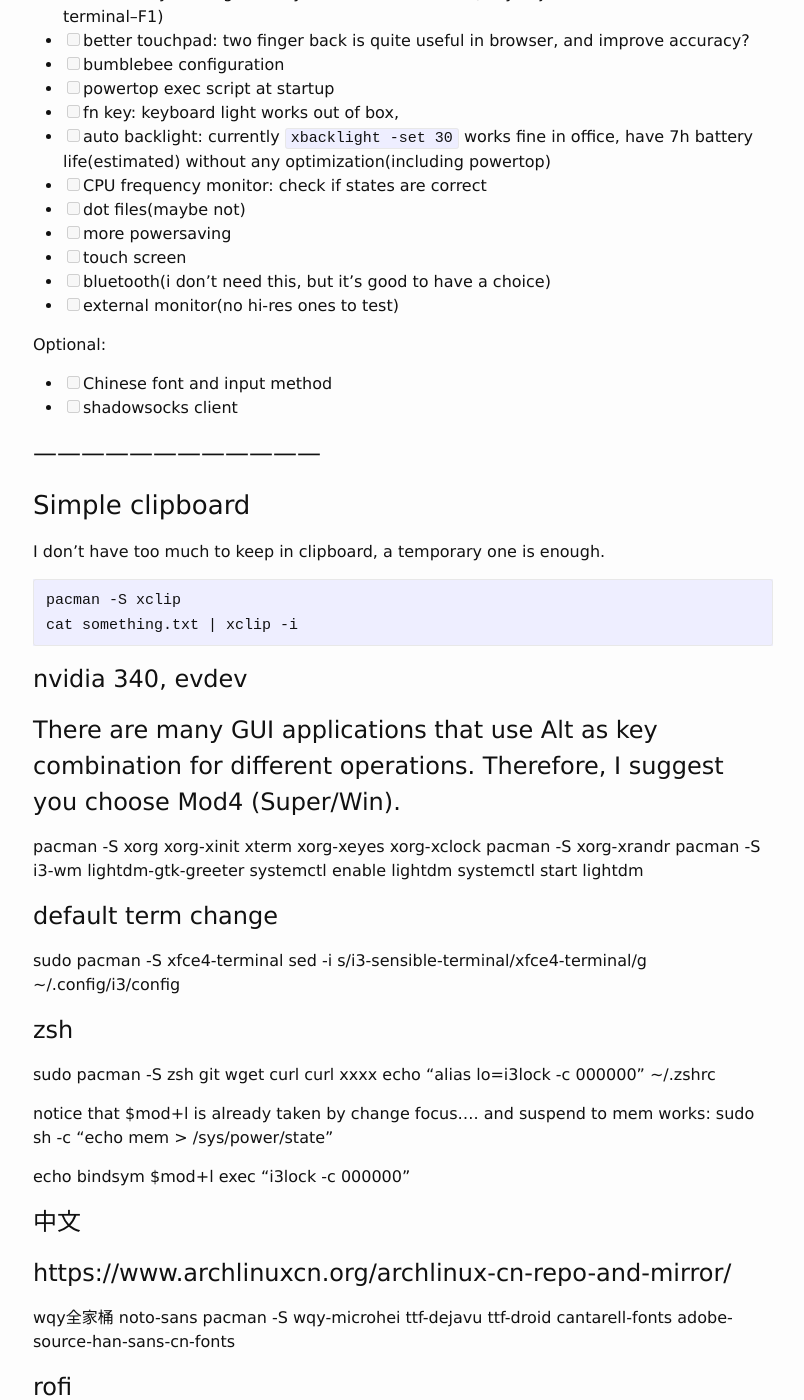
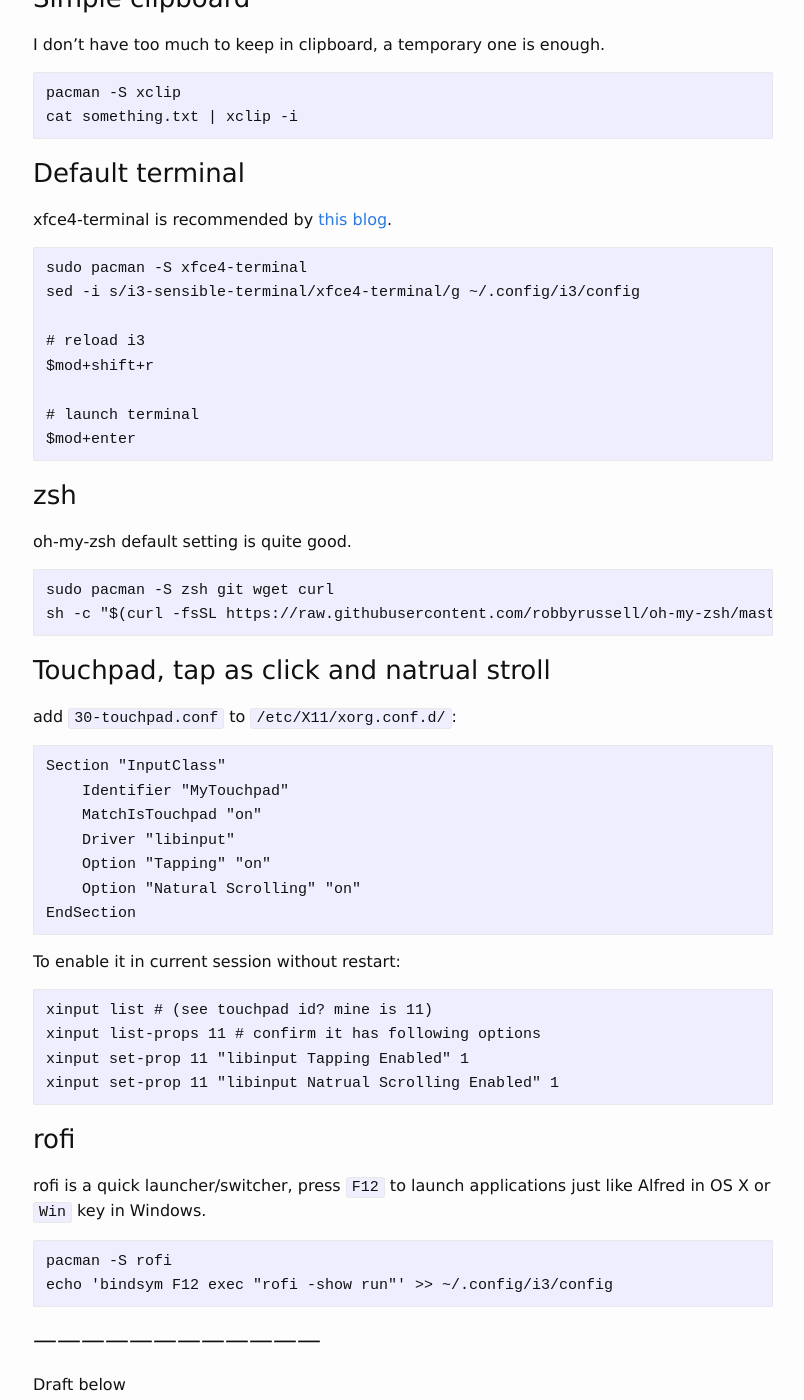
Before and after one commit to ahxxm/ahxxm.github.io, a Jekyll site: the page built from _posts/2016-04-19-arch-xps-9550.md, in a window 1280 px wide and 1400 px high, scrolled down 4958 px. Shown: the whole window, without its empty margins (237-1041 px from the left). Built offline with Jekyll 4.4.1, drawn with Linux system fonts in a browser that asks for light colours; some of the changed text lies outside the part shown.

Commit message:
move finished parts above

```diff
--- a/_posts/2016-04-19-arch-xps-9550.md
+++ b/_posts/2016-04-19-arch-xps-9550.md
@@ -178,8 +178,60 @@ Now you can reboot into this system:
 
 Good time to make a full-disk backup now.
 
+### Graphics
+
+There are many GUI applications using Alt as key combination for different operations, so Mod4 (Super/Win) is recommended.
+
+    # Choose nvidia 340 and evdev.
+    pacman -S xorg xorg-xinit xterm xorg-xeyes xorg-xclock
+    pacman -S xorg-xrandr
+
+    # or Pacman -S i3, will get an option to install all.
+    pacman -S i3-wm i3lock i3status
+
+    # after start there will be a guidance
+    pacman -S lightdm-gtk-greeter
+    systemctl enable lightdm
+    systemctl start lightdm
+
+    # quick lock
+    echo "alias lo=i3lock -c 000000" ~/.zshrc
+
+### Sound
+
+To easily unmute and adjust sound level, install `alsa-utils`:
+
+    pacman -S alsa-utils
+    alsamixer # arrow select mixer, M mute/unmute it.
+
+### Simple clipboard
+
+I don't have too much to keep in clipboard, a temporary one is enough.
+
+    pacman -S xclip
+    cat something.txt | xclip -i
+
+### Default terminal
+
+xfce4-terminal is recommended by [this blog](https://bigeagle.me/2014/06/archlinux-install-for-beginners/).
+
+    sudo pacman -S xfce4-terminal
+    sed -i s/i3-sensible-terminal/xfce4-terminal/g ~/.config/i3/config
+
+    # reload i3
+    $mod+shift+r
+
+    # launch terminal
+    $mod+enter
+
+### zsh
+
+oh-my-zsh default setting is quite good.
+
+    sudo pacman -S zsh git wget curl
+    sh -c "$(curl -fsSL https://raw.githubusercontent.com/robbyrussell/oh-my-zsh/master/tools/install.sh)"
+
 ### Touchpad, tap as click and natrual stroll
-
 
 add `30-touchpad.conf` to `/etc/X11/xorg.conf.d/`:
 
@@ -197,6 +249,13 @@ To enable it in current session without restart:
     xinput list-props 11 # confirm it has following options
     xinput set-prop 11 "libinput Tapping Enabled" 1
     xinput set-prop 11 "libinput Natrual Scrolling Enabled" 1
+
+### rofi
+
+rofi is a quick launcher/switcher, press `F12` to launch applications just like Alfred in OS X or `Win` key in Windows.
+
+    pacman -S rofi
+    echo 'bindsym F12 exec "rofi -show run"' >> ~/.config/i3/config
 
 
 # ------------------------------------
@@ -228,31 +287,8 @@ Optional:
 
 
 # ------------------------------------
-### Simple clipboard
-
-I don't have too much to keep in clipboard, a temporary one is enough.
-
-    pacman -S xclip
-    cat something.txt | xclip -i
 
 
-# nvidia 340, evdev
-# There are many GUI applications that use Alt as key combination for different operations. Therefore, I suggest you choose Mod4 (Super/Win).
-pacman -S xorg xorg-xinit xterm xorg-xeyes xorg-xclock
-pacman -S xorg-xrandr
-pacman -S i3-wm lightdm-gtk-greeter
-systemctl enable lightdm
-systemctl start lightdm
-
-# default term change
-sudo pacman -S xfce4-terminal
-sed -i s/i3-sensible-terminal/xfce4-terminal/g ~/.config/i3/config
-
-
-# zsh
-sudo pacman -S zsh git wget curl
-curl xxxx
-echo "alias lo=i3lock -c 000000" ~/.zshrc
 
 
 notice that $mod+l is already taken by change focus....
@@ -267,16 +303,7 @@ echo bindsym $mod+l exec "i3lock -c 000000"
 wqy全家桶 noto-sans
 pacman -S wqy-microhei ttf-dejavu ttf-droid cantarell-fonts adobe-source-han-sans-cn-fonts
 
-# rofi
-# https://bigeagle.me/2014/06/archlinux-install-for-beginners/
-pacman -S rofi
-echo 'bindsym F12 exec "rofi -show run"' >> ~/.config/i3/config
 
-
-
-# Sound
-pacman -S alsa-utils
-alsamixer # arrow select mixer, M mute/unmute it.
 
 # Bumblebee(optional), TODO: dkms-bbswitch?
 https://bbs.archlinux.org/viewtopic.php?id=159666
@@ -288,7 +315,6 @@ reboot
 
 # Save power
 pacman -S powertop
-
 
 Refs
 
```
